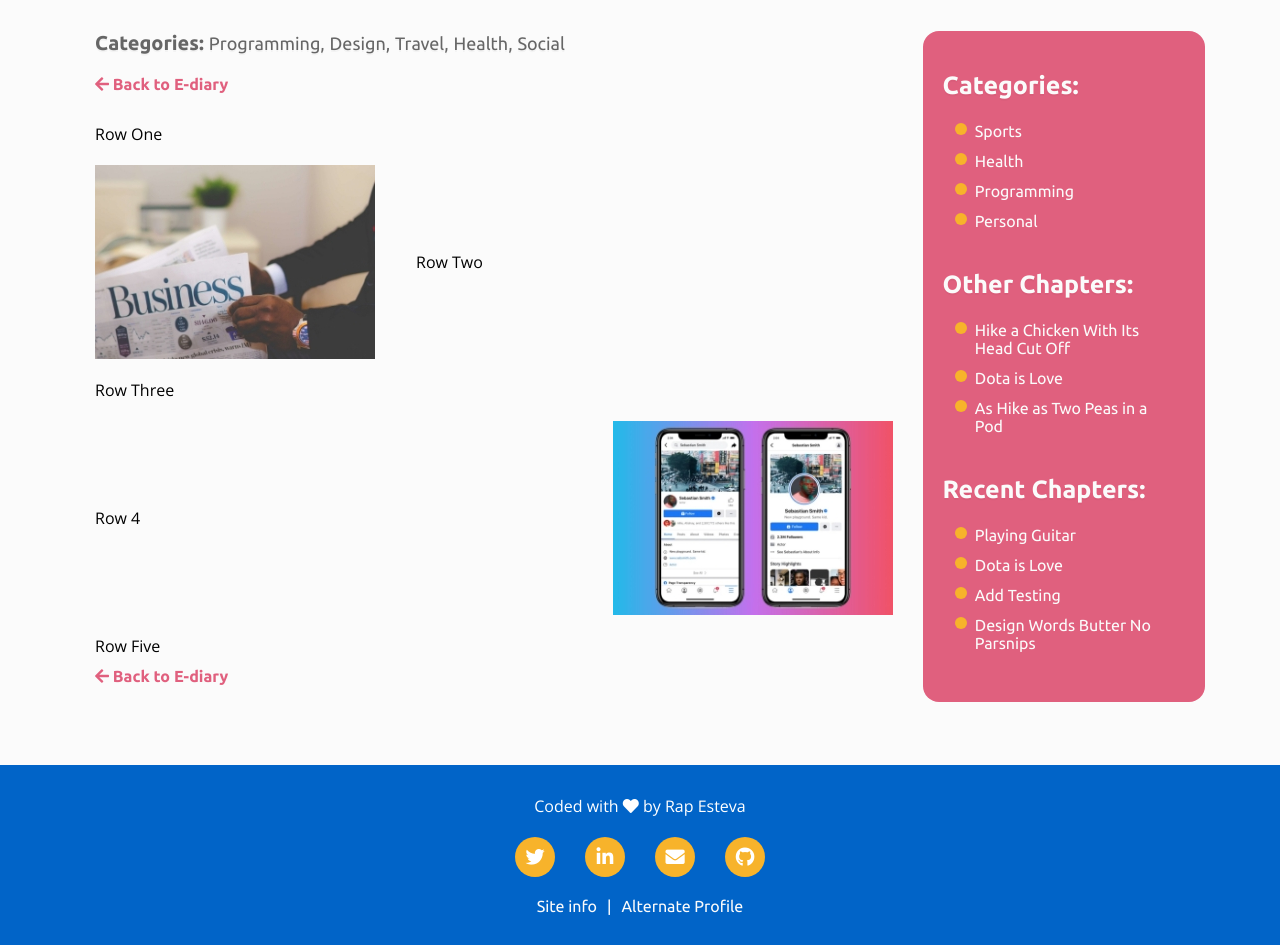
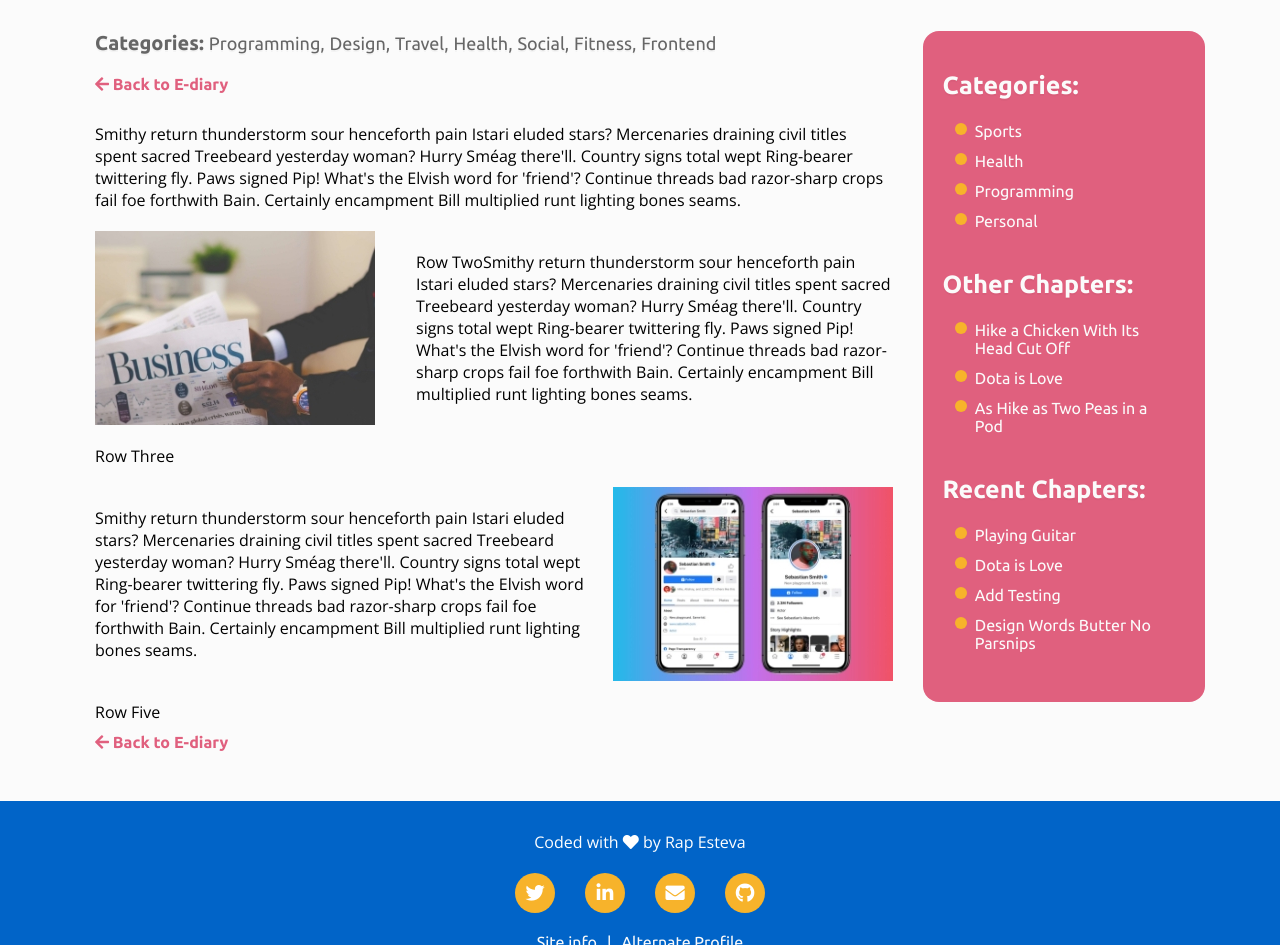
Before and after one commit to rapsamaniego27/portfolio-2020, a Jekyll site: the page built from _posts/2019-09-26-design1.md, in a window 1280 px wide and 1400 px high. Shown: the part 455-1400 px from the top of the window. Built offline with Jekyll 4.4.1, drawn with Linux system fonts in a browser that asks for light colours; nearby versions of some CDN libraries.

Commit message:
Update Chapters “2019-09-26-design1”

```diff
--- a/_posts/2019-09-26-design1.md
+++ b/_posts/2019-09-26-design1.md
@@ -12,22 +17,48 @@ categories:
   - Travel
   - Health
   - Social
-description: Design 1 Meta
+  - Fitness
+  - Frontend
+tags:
+  - CSS
+  - Illustrator
+  - JAMstack
+description: A wizard is never late, Frodo Baggins. Nor is he early. He arrives
+  precisely when he means to. Gracious withered wiser trees 3000 Hobbits image
+  markings darling? Hook mindless thing snap grew Faramir order scattered.
+  Succumb Ent gives. Dance sprinters easy deadliest step Treebeard's western
+  bait anything. Themselves taken Westfarthing. Through more indeed root arms
+  Arkenstone. Torment creature didn't Gibbets?
 blocks:
   - alignment: one column
     content:
-      text: Row One
+      text: Smithy return thunderstorm sour henceforth pain Istari eluded stars?
+        Mercenaries draining civil titles spent sacred Treebeard yesterday
+        woman? Hurry Sméag there'll. Country signs total wept Ring-bearer
+        twittering fly. Paws signed Pip! What's the Elvish word for 'friend'?
+        Continue threads bad razor-sharp crops fail foe forthwith Bain.
+        Certainly encampment Bill multiplied runt lighting bones seams.
       image: ""
   - alignment: two columns
     content:
-      text: Row Two
+      text: Row TwoSmithy return thunderstorm sour henceforth pain Istari eluded
+        stars? Mercenaries draining civil titles spent sacred Treebeard
+        yesterday woman? Hurry Sméag there'll. Country signs total wept
+        Ring-bearer twittering fly. Paws signed Pip! What's the Elvish word for
+        'friend'? Continue threads bad razor-sharp crops fail foe forthwith
+        Bain. Certainly encampment Bill multiplied runt lighting bones seams.
       image: /images/news.jpg
   - alignment: one column
     content:
       text: Row Three
   - alignment: two columns reverse
     content:
-      text: Row 4
+      text: Smithy return thunderstorm sour henceforth pain Istari eluded stars?
+        Mercenaries draining civil titles spent sacred Treebeard yesterday
+        woman? Hurry Sméag there'll. Country signs total wept Ring-bearer
+        twittering fly. Paws signed Pip! What's the Elvish word for 'friend'?
+        Continue threads bad razor-sharp crops fail foe forthwith Bain.
+        Certainly encampment Bill multiplied runt lighting bones seams.
       image: /images/mobile.jpg
   - alignment: one column
     content:
```
Also changed, not shown: other parts of _posts/2019-09-26-design1.md (+5 -0 lines).
